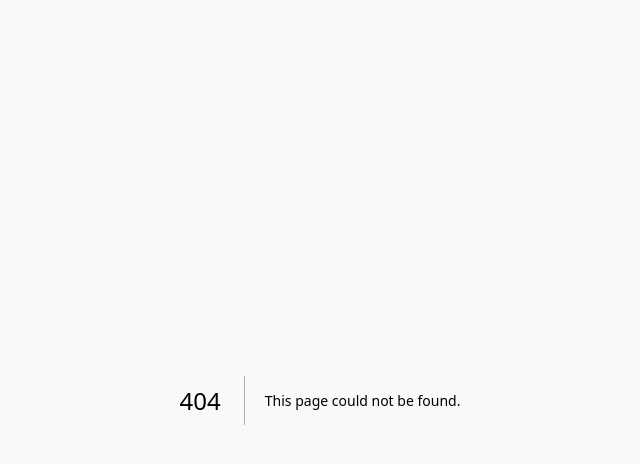
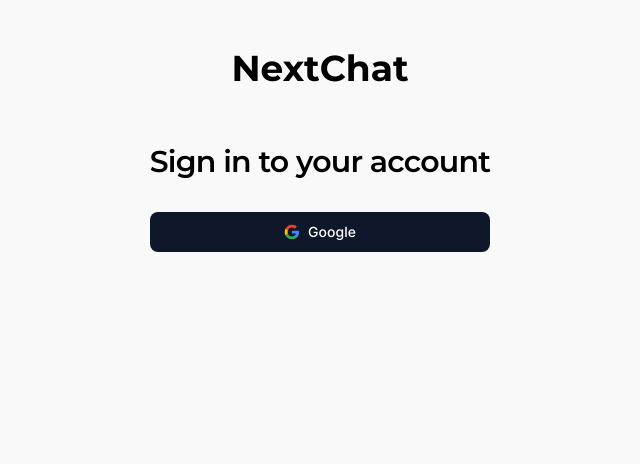
Before and after one commit to hasanify/next-chat, a Next.js app: page /login in a window 1280 px wide. Before the commit this address had no page. Shown: the top 464 px of the page, without its empty margins (320-960 px from the left). Built offline with nearby package versions, Linux system fonts and the light colour scheme.

Commit message:
create toast provider

```diff
--- a/package.json
+++ b/package.json
@@ -25,6 +25,7 @@
     "postcss": "8.4.28",
     "react": "18.2.0",
     "react-dom": "18.2.0",
+    "react-hot-toast": "^2.4.1",
     "tailwind-merge": "^1.14.0",
     "tailwindcss": "3.3.3",
     "typescript": "5.1.6"
--- /dev/null
+++ b/src/app/login/page.tsx
@@ -0,0 +1,83 @@
+"use client";
+
+import { FC, useState } from "react";
+import Button from "../../components/ui/Button";
+
+import { Montserrat } from "next/font/google";
+import { signIn } from "next-auth/react";
+import toast from "react-hot-toast";
+
+const montserrat = Montserrat({ subsets: ["latin"] });
+
+interface pageProps {}
+
+const LoginPage: FC<pageProps> = ({}) => {
+  const [isLoading, setIsLoading] = useState<boolean>(false);
+
+  const loginWithGoogle = async () => {
+    setIsLoading(true);
+    try {
+      await signIn("google");
+    } catch (error) {
+      toast.error("Something went wrong, please try again later.");
+    } finally {
+      setIsLoading(false);
+    }
+  };
+
+  return (
+    <div className="flex min-h-full items-center justify-center py-12 px-4 sm:px-6 lg:px-8">
+      <div className="flex flex-col items-center max-w-md space-y-8 ">
+        <div
+          className={`flex flex-col text-4xl items-center gap-8 ${montserrat.className} font-bold`}
+        >
+          NextChat
+          <h2 className="mt-6 text-center text-3xl font-semibold tracking-tight textgray-900">
+            Sign in to your account
+          </h2>
+        </div>
+
+        <Button
+          isLoading={isLoading}
+          type="button"
+          className="max-w-sm mx-auto w-full"
+          onClick={loginWithGoogle}
+        >
+          {isLoading ? null : (
+            <svg
+              className="mr-2 h-4 w-4"
+              aria-hidden="true"
+              focusable="false"
+              data-prefix="fab"
+              data-icon="github"
+              role="img"
+              xmlns="http://www.w3.org/2000/svg"
+              viewBox="0 0 24 24"
+            >
+              <path
+                d="M22.56 12.25c0-.78-.07-1.53-.2-2.25H12v4.26h5.92c-.26 1.37-1.04 2.53-2.21 3.31v2.77h3.57c2.08-1.92 3.28-4.74 3.28-8.09z"
+                fill="#4285F4"
+              />
+              <path
+                d="M12 23c2.97 0 5.46-.98 7.28-2.66l-3.57-2.77c-.98.66-2.23 1.06-3.71 1.06-2.86 0-5.29-1.93-6.16-4.53H2.18v2.84C3.99 20.53 7.7 23 12 23z"
+                fill="#34A853"
+              />
+              <path
+                d="M5.84 14.09c-.22-.66-.35-1.36-.35-2.09s.13-1.43.35-2.09V7.07H2.18C1.43 8.55 1 10.22 1 12s.43 3.45 1.18 4.93l2.85-2.22.81-.62z"
+                fill="#FBBC05"
+              />
+              <path
+                d="M12 5.38c1.62 0 3.06.56 4.21 1.64l3.15-3.15C17.45 2.09 14.97 1 12 1 7.7 1 3.99 3.47 2.18 7.07l3.66 2.84c.87-2.6 3.3-4.53 6.16-4.53z"
+                fill="#EA4335"
+              />
+              <path d="M1 1h22v22H1z" fill="none" />
+            </svg>
+          )}
+          Google
+        </Button>
+      </div>
+    </div>
+  );
+};
+
+export default LoginPage;
--- /dev/null
+++ b/src/components/Providers.tsx
@@ -0,0 +1,17 @@
+import { FC, ReactNode } from "react";
+import { Toaster } from "react-hot-toast";
+
+interface ProvidersProps {
+  children: ReactNode;
+}
+
+const Providers: FC<ProvidersProps> = ({ children }) => {
+  return (
+    <>
+      <Toaster position="top-center" reverseOrder={false} />
+      {children}
+    </>
+  );
+};
+
+export default Providers;
```
Also changed, not shown: 1 other file (tests, documents, lock files or other folders).
